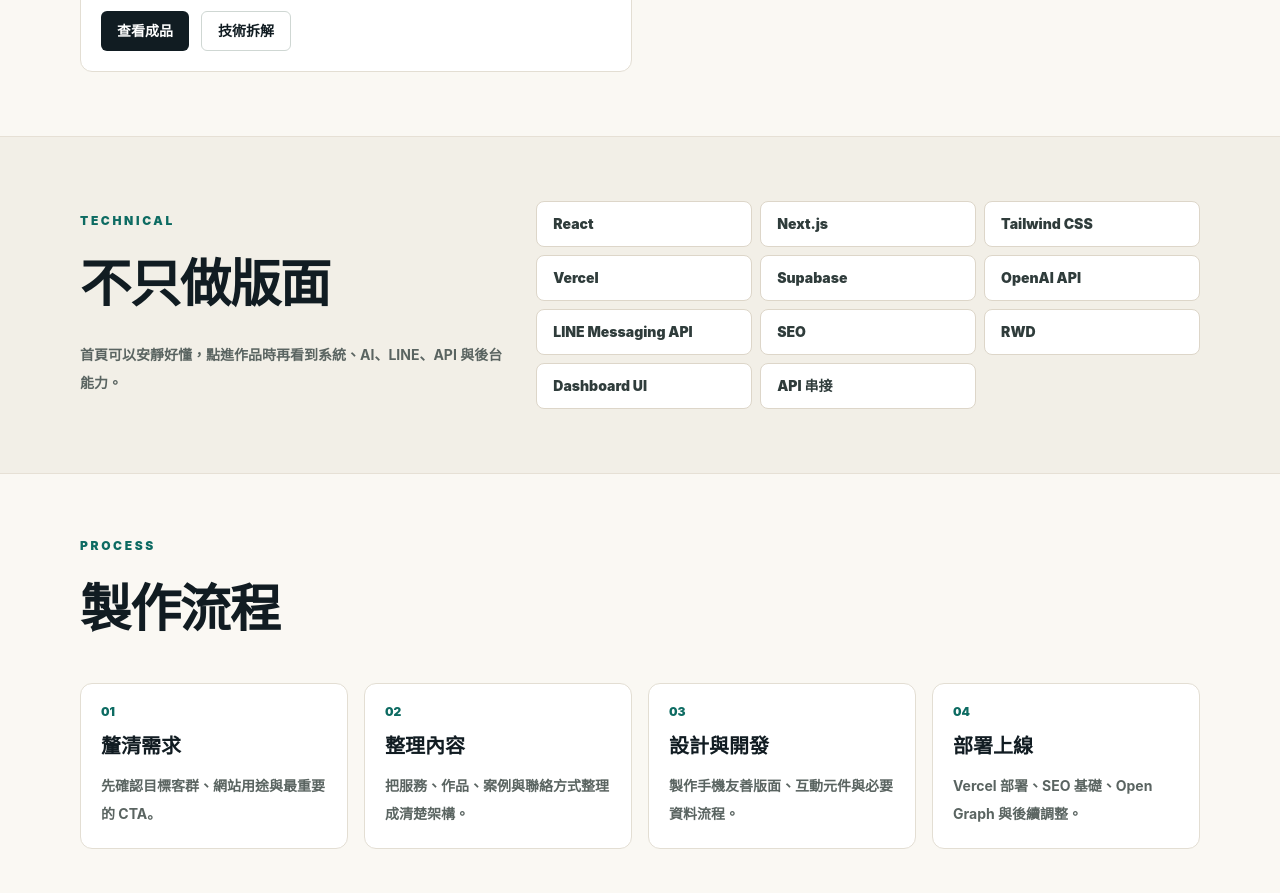
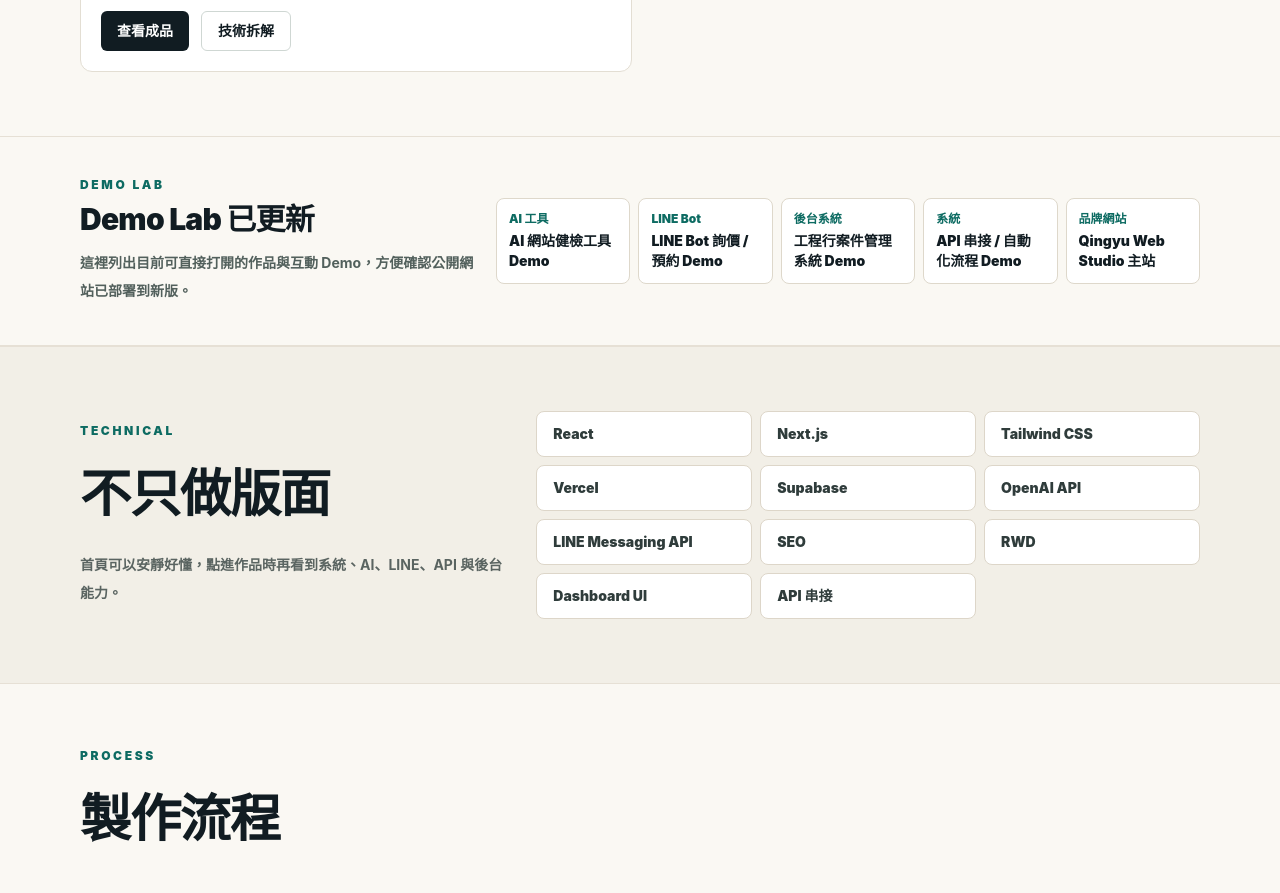
Before and after one commit to QingyuJin/qingyu-web-studio, a React (Vite) app: page / in a window 1280 px wide. Shown: the part 2760-3653 px from the top of the page. Built offline with nearby package versions, Linux system fonts and the light colour scheme.

Commit message:
Add visible demo lab validation links

```diff
--- a/api/line-webhook.js
+++ b/api/line-webhook.js
@@ -6,6 +6,7 @@ const MOCK_LINE_REPLY =
 async function readRawBody(req) {
   if (typeof req.body === "string") return req.body
   if (Buffer.isBuffer(req.body)) return req.body.toString("utf8")
+  if (req.body && typeof req.body === "object") return JSON.stringify(req.body)
 
   const chunks = []
   for await (const chunk of req) {
--- a/src/StudioHome.jsx
+++ b/src/StudioHome.jsx
@@ -4,6 +4,8 @@ import SiteLayout from "./site/SiteLayout"
 import { audience, contact, pricing, processSteps, projects, seo, serviceCategories, techStack } from "./site/content"
 
 function StudioHome() {
+  const featuredProjects = projects.filter((project) => project.featured !== false)
+
   return (
     <SiteLayout>
       <Seo page={seo.home} />
@@ -53,7 +55,7 @@ function StudioHome() {
 
       <Section eyebrow="Works" title="精選作品">
         <div className="grid gap-4 md:grid-cols-2">
-          {projects.filter((project) => project.featured !== false).map((project) => (
+          {featuredProjects.map((project) => (
             <article
               key={project.slug}
               className="rounded-xl border border-[#e3ded3] bg-white p-5 transition hover:-translate-y-0.5 hover:border-[#0d6b62] hover:shadow-lg"
@@ -81,6 +83,32 @@ function StudioHome() {
           ))}
         </div>
       </Section>
+
+      <section className="border-y border-[#e6e0d5] bg-[#faf8f3]">
+        <div className="mx-auto max-w-6xl px-4 py-10">
+          <div className="grid gap-5 md:grid-cols-[0.72fr_1.28fr] md:items-center">
+            <div>
+              <p className="text-xs font-black uppercase tracking-[0.22em] text-[#0d6b62]">Demo Lab</p>
+              <h2 className="mt-2 text-2xl font-black tracking-tight md:text-3xl">Demo Lab 已更新</h2>
+              <p className="mt-3 text-sm font-bold leading-7 text-[#52605c]">
+                這裡列出目前可直接打開的作品與互動 Demo，方便確認公開網站已部署到新版。
+              </p>
+            </div>
+            <div className="grid gap-2 sm:grid-cols-2 lg:grid-cols-5">
+              {featuredProjects.map((project) => (
+                <Link
+                  key={project.slug}
+                  to={`/works/${project.slug}`}
+                  className="rounded-lg border border-[#ded8cb] bg-white p-3 text-sm font-black text-[#111c22] transition hover:border-[#0d6b62] hover:text-[#0d6b62]"
+                >
+                  <span className="block text-xs text-[#0d6b62]">{project.category}</span>
+                  <span className="mt-1 block leading-5">{project.title}</span>
+                </Link>
+              ))}
+            </div>
+          </div>
+        </div>
+      </section>
 
       <section className="border-y border-[#e6e0d5] bg-[#f2efe7]">
         <div className="mx-auto grid max-w-6xl gap-8 px-4 py-16 md:grid-cols-[0.78fr_1.22fr] md:items-center">
```
